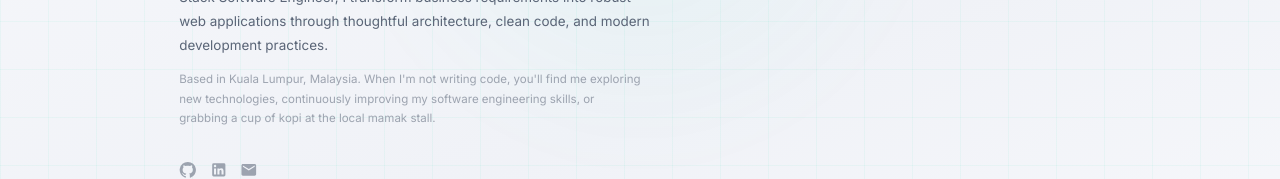
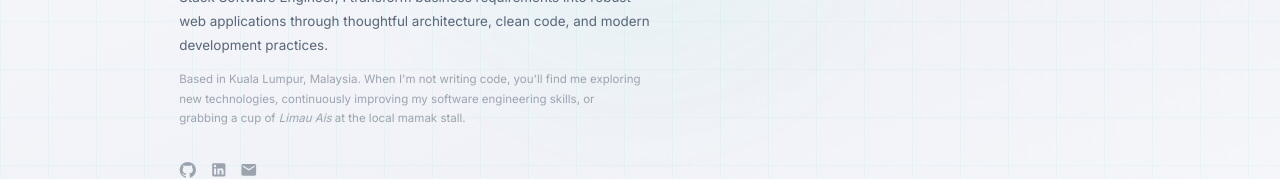
Before and after one commit to lianhong2210/Hong, a Next.js app: page / in a window 1280 px wide. Shown: the part 411-590 px from the top of the page. Built offline with nearby package versions, Linux system fonts and the light colour scheme.

Commit message:
Minor amend

```diff
--- a/src/components/Hero/index.tsx
+++ b/src/components/Hero/index.tsx
@@ -161,8 +161,11 @@ export default function Hero() {
               fontSize: "0.9rem",
             }}
           >
-            {`Based in Kuala Lumpur, Malaysia. When I'm not writing code, you'll
-            find me exploring new technologies, continuously improving my software engineering skills, or grabbing a cup of kopi at the local mamak stall.`}
+            {
+              "Based in Kuala Lumpur, Malaysia. When I'm not writing code, you'll find me exploring new technologies, continuously improving my software engineering skills, or grabbing a cup of "
+            }
+            <em>Limau Ais</em>
+            {" at the local mamak stall."}
           </Typography>
 
           {/* Social icons */}
```
